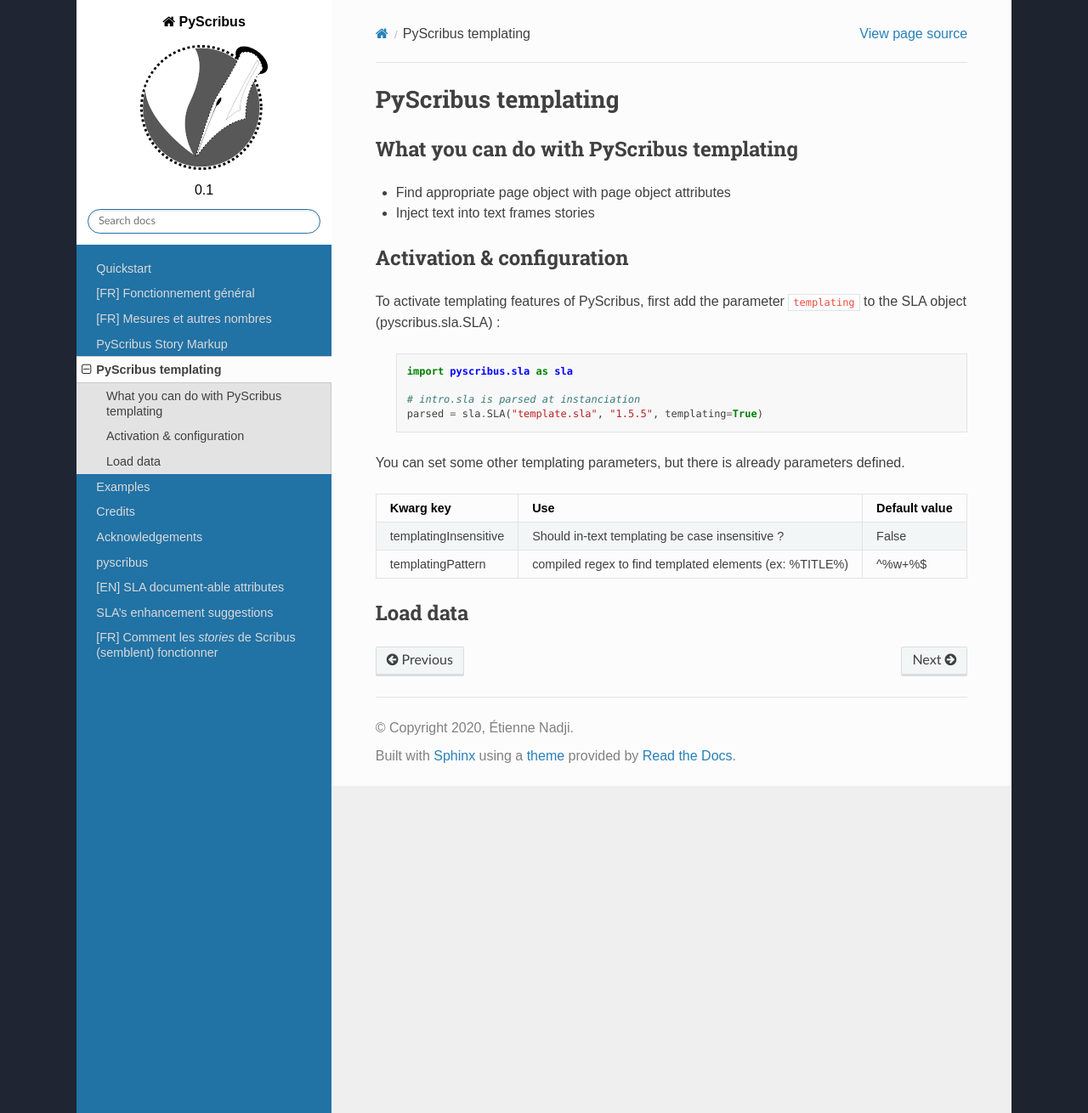
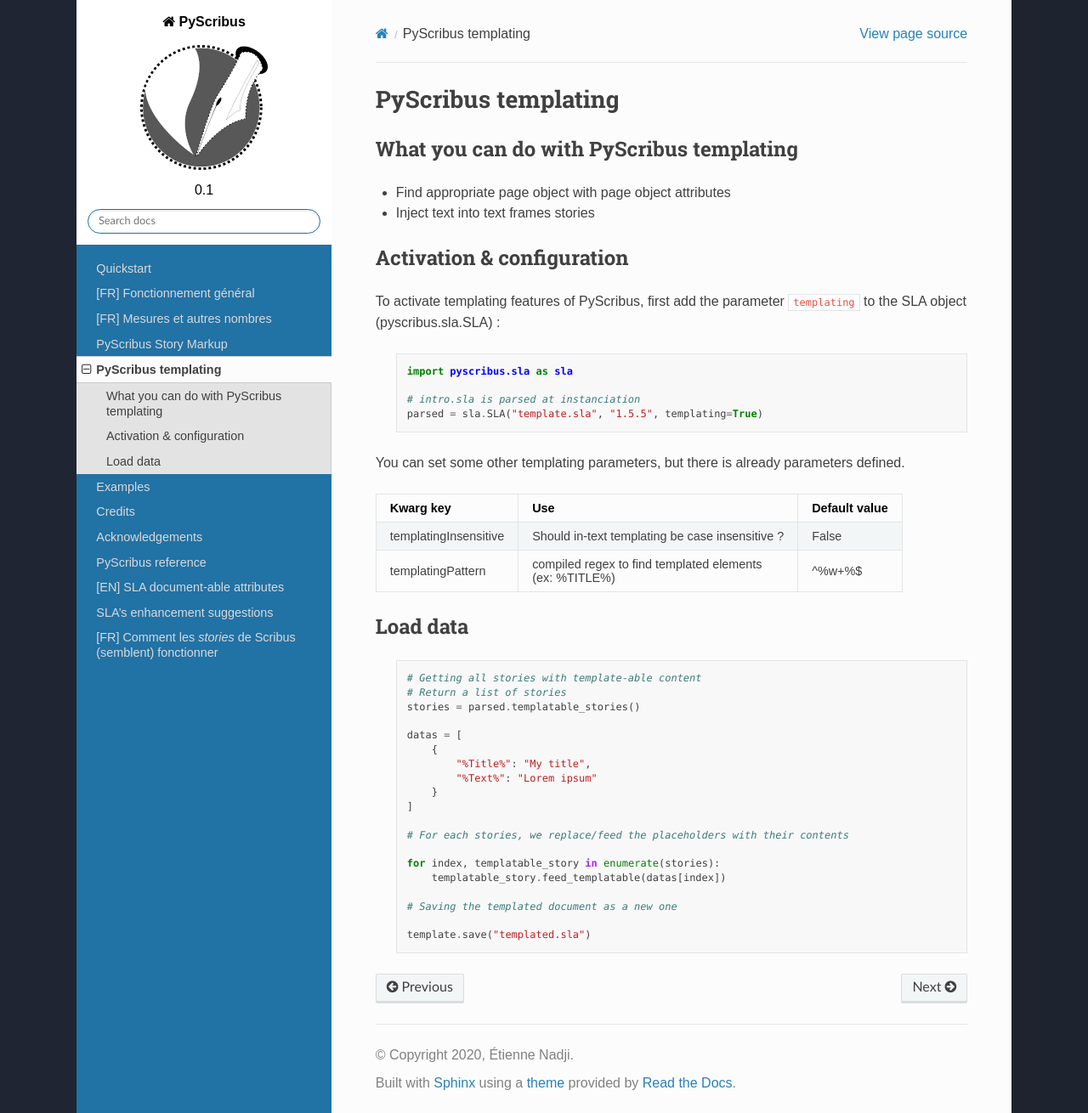
Before and after one commit to Jak-o-Shadows/pyscribus-myfork, a Sphinx documentation site: the page built from source/guide/en/templating.rst, in a window 1280 px wide and 1310 px high. Shown: the whole window at 85% size. Built offline with Sphinx 7.4.7 and the Read the Docs theme 2.0.0, drawn with Linux system fonts in a browser that asks for light colours.

Commit message:
nouveau fichier : source/extra.rst 	modifié :         source/guide/en/templating.rst 	modifié :         source/modules.rst 	modifié :         source/pyscribus.rst 	modifié :         source/pyscribus/extra/wireframe.py

```diff
--- a/source/guide/en/templating.rst
+++ b/source/guide/en/templating.rst
@@ -31,8 +31,31 @@
 +-----------------------+---------------------------+---------------+
 | templatingPattern     | compiled regex to find    | \^%\w+%$      |
 |                       | templated elements        |               |
+|                       |                           |               |
 |                       | (ex: %TITLE%)             |               |
 +-----------------------+---------------------------+---------------+
 
 Load data
 ---------
+
+  ::
+
+   # Getting all stories with template-able content
+   # Return a list of stories
+   stories = parsed.templatable_stories()
+
+   datas = [
+       {
+           "%Title%": "My title",
+           "%Text%": "Lorem ipsum"
+       }
+   ]
+
+   # For each stories, we replace/feed the placeholders with their contents
+
+   for index, templatable_story in enumerate(stories):
+       templatable_story.feed_templatable(datas[index])
+
+   # Saving the templated document as a new one
+
+   template.save("templated.sla")
--- a/source/modules.rst
+++ b/source/modules.rst
@@ -1,8 +1,9 @@
-*********
-pyscribus
-*********
+*******************
+PyScribus reference
+*******************
 
 .. toctree::
    :maxdepth: 4
 
    pyscribus.rst
+   extra.rst
--- a/source/pyscribus/extra/wireframe.py
+++ b/source/pyscribus/extra/wireframe.py
@@ -267,8 +267,9 @@
         | output           | File path of the output file          | str                       | False   |
         +------------------+---------------------------------------+---------------------------+---------+
         | stylesheet       | Fill and outline setting according to | boolean or dict           | False   |
-        |                  | the type of object to draw. True for  |                           |         |
-        |                  | default stylesheet.                   | (as Wireframe.stylesheet) |         |
+        |                  | the type of object to draw.           |                           |         |
+        |                  |                                       | (as Wireframe.stylesheet) |         |
+        |                  | True for default stylesheet.          |                           |         |
         +------------------+---------------------------------------+---------------------------+---------+
         | landmark         | Draw landmark lines at 0,0.           | boolean                   | True    |
         +------------------+---------------------------------------+---------------------------+---------+
```
Also changed, not shown: source/extra.rst (added, +11 -0 lines), source/pyscribus.rst (+0 -11 lines).
